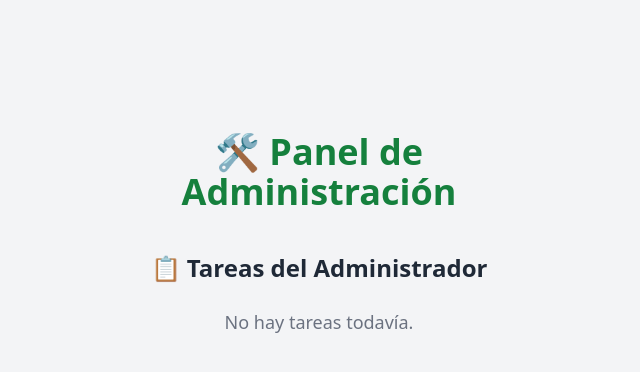
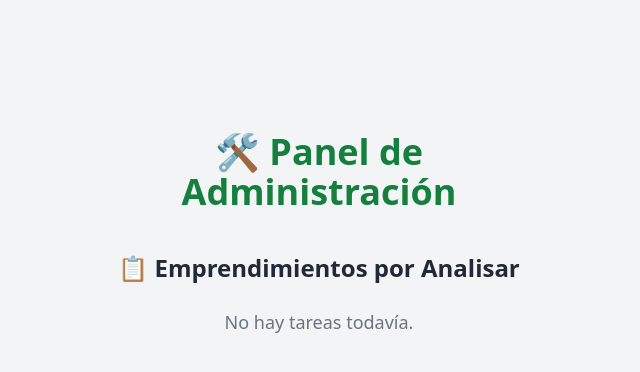
Before and after one commit to kevinENP777/mern-frontend-vercel, a React (Vite) app: page /login-admin in a window 1280 px wide. Shown: the top 372 px of the page, without its empty margins (321-961 px from the left). Built offline with nearby package versions, Linux system fonts and the light colour scheme.

Commit message:
first commit

```diff
--- a/src/paguina_admin/Admin.jsx
+++ b/src/paguina_admin/Admin.jsx
@@ -20,7 +20,7 @@ const Admin = () => {
       </h1>
 
       <h2 className="text-2xl font-semibold text-gray-800 mb-6 text-center">
-        📋 Tareas del Administrador
+        📋 Emprendimientos por Analisar
       </h2>
 
       {tareasAdmin.length === 0 ? (
```
Also changed, not shown: 2 other files (tests, documents, lock files or other folders).
